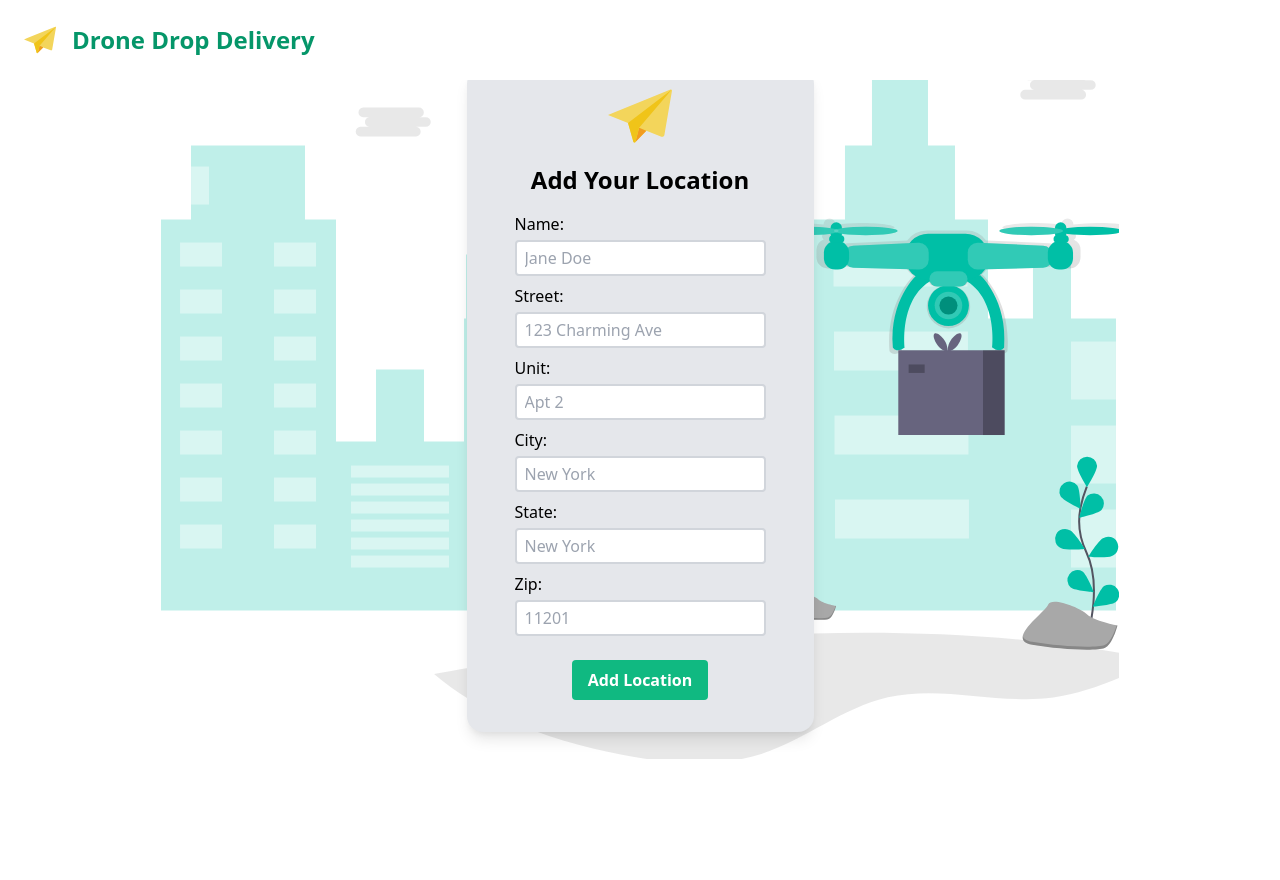
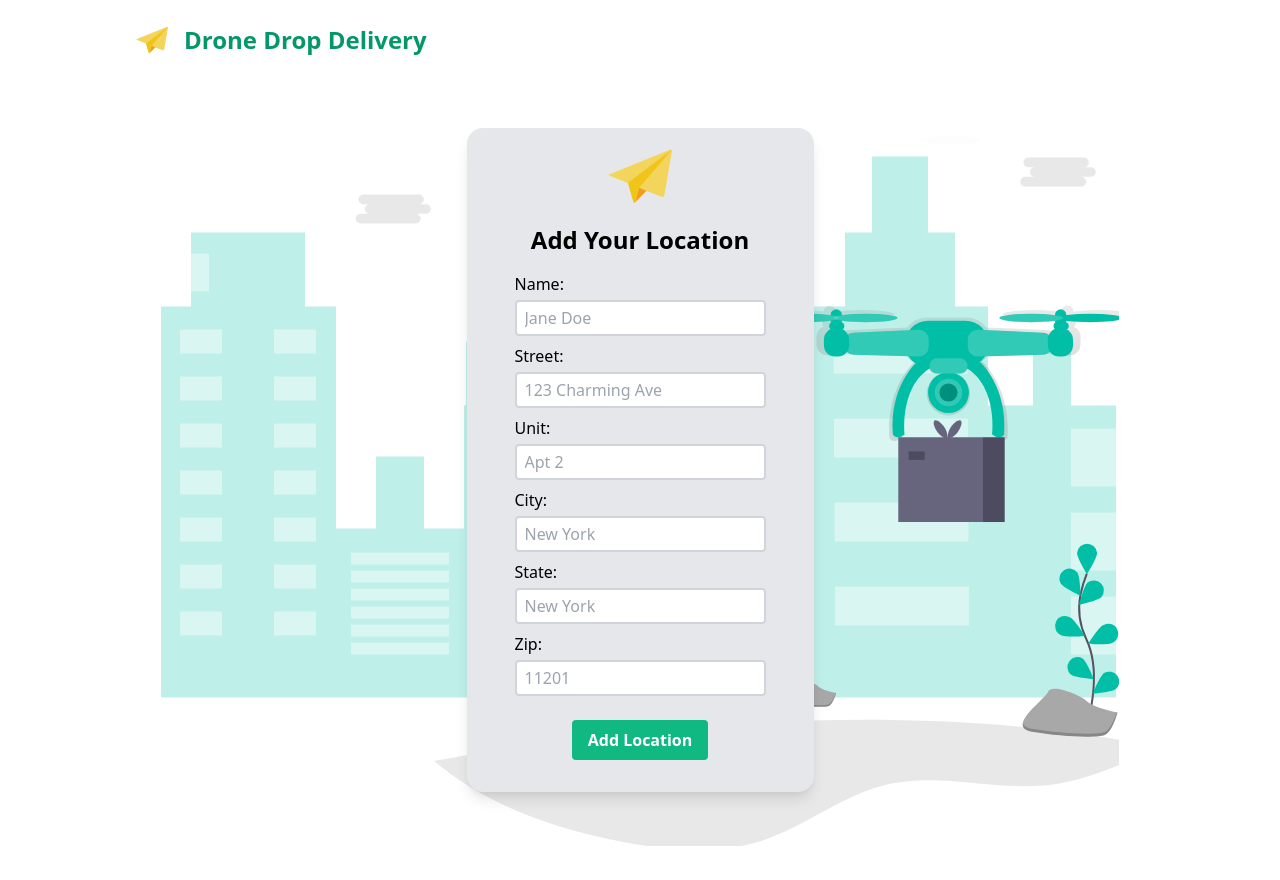
Before and after one commit to theAndrewCline/drone-drop-delivery, a React (Create React App) app: page / in a window 1280 px wide. Before the commit the page ends 800 px from the top, so only its background shows below. Built offline with nearby package versions, Linux system fonts and the light colour scheme; no server answers; what graphql.macro, smartystreets-javascript-sdk would draw is missing.

Commit message:
style: update nav and basic page style

```diff
--- a/src/App.tsx
+++ b/src/App.tsx
@@ -11,8 +11,8 @@ const apolloClient = setupApollo()
 
 function Nav() {
   return (
-    <div className="fixed z-20 w-screen p-4 bg-white">
-      <nav className="flex items-center p-2 m-auto max-w-screen-2xl">
+    <div className="w-screen p-4 bg-white">
+      <nav className="flex items-center p-2 m-auto max-w-screen-lg">
         <PaperPlane className="h-8" />
         <h1 className="ml-4 text-2xl font-bold text-green-600">
           Drone Drop Delivery
@@ -37,6 +37,7 @@ function App() {
           </Route>
         </Switch>
       </Router>
+
     </ApolloProvider>
   )
 }
--- a/src/pages/BasePage.tsx
+++ b/src/pages/BasePage.tsx
@@ -2,7 +2,7 @@ import React from 'react'
 
 export function Page({ children }: any) {
   return (
-    <div className="flex flex-col items-center justify-center flex-1 min-h-screen p-4 overflow-auto">
+    <div className="flex flex-col pt-12 items-center flex-1 min-h-screen max-w-screen-lg mx-auto overflow-auto">
       {children}
     </div>
   )
--- a/src/pages/SignUp.tsx
+++ b/src/pages/SignUp.tsx
@@ -6,6 +6,7 @@ import { SignUpForm } from '../components/SignUpForm'
 export function SignUpPage() {
   return (
     <Page>
+      <div className="flex items-center justify-center flex-col"></div>
       <SignUpForm />
       <div className="absolute">
         <DroneDelivery />
--- a/src/pages/Users.tsx
+++ b/src/pages/Users.tsx
@@ -37,7 +37,7 @@ const UserLi = ({ user }: ULIProps) => (
     <div className="flex-1">
       <h1>{user.address.street}</h1>
     </div>
-    <div className="flex-1 ml-auto">
+    <div className="flex-1">
       <h1>
         Lat: {user.address.geo.lat}, Long: {user.address.geo.lng}
       </h1>
```
